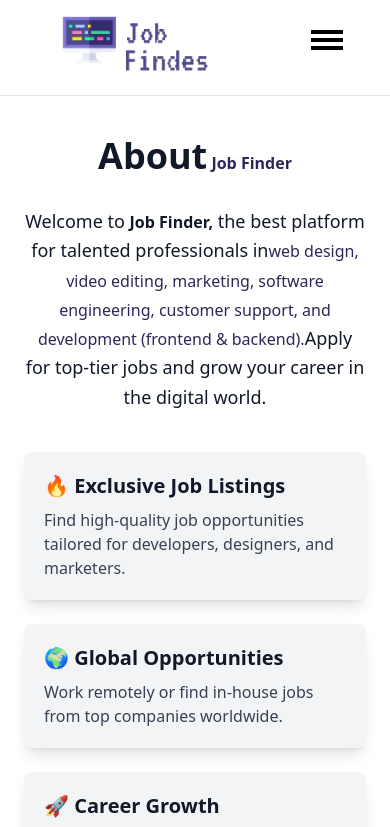
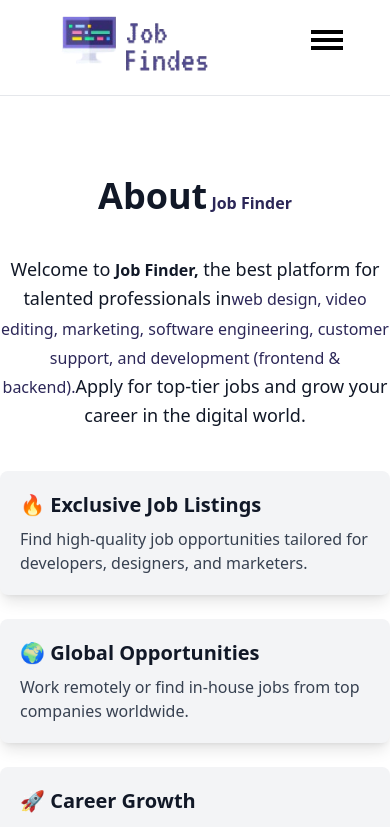
Before and after one commit to lukaabramishvili/tbc-project, a Next.js app: page /about in a window 390 px wide. Shown: the top 827 px of the page. Built offline with nearby package versions, Linux system fonts and the light colour scheme.

Commit message:
fix(style)

```diff
--- a/src/app/about/page.tsx
+++ b/src/app/about/page.tsx
@@ -9,9 +9,9 @@ export default function About() {
   const { language } = useLanguage();
 
   return (
-    <section className="bg-white dark:bg-[#2C2758] text-gray-900 dark:text-white pt-10 pb-16 px-6 sm:px-12 lg:px-24 transition-colors duration-300">
+    <section className="bg-white dark:bg-[#2C2758] text-gray-900 dark:text-white pt-20 pb-24 sm:px-12 lg:px-24 transition-colors duration-300">
       <div className="max-w-4xl mx-auto text-center">
-        <h2 className="text-4xl font-extrabold mb-6 transition-all duration-300 hover:scale-105">
+        <h2 className="text-4xl font-extrabold mb-8 transition-all duration-300 hover:scale-105">
           {language === "eng" ? "About" : "ჩვენს შესახებ"}
           <span className="text-[#2C2758] dark:text-white"> Job Finder</span>
         </h2>
--- a/src/app/components/FeaturedJobs/FeaturedJobscard.tsx
+++ b/src/app/components/FeaturedJobs/FeaturedJobscard.tsx
@@ -73,10 +73,10 @@ const FeaturedJobscard = () => {
   return (
     <div className="w-full max-w-[90rem] mx-auto my-16 bg-[#7F73EB] dark:bg-gradient-to-r dark:from-purple-500 dark:via-indigo-500 dark:to-blue-500 dark:text-white rounded-xl shadow-xl p-6 md:p-8">
       <header className="mb-12">
-        <h1 className="text-4xl md:text-5xl font-bold mb-4">
+        <h1 className="text-4xl md:text-5xl font-bold mb-4 text-white">
           {language === 'eng' ? 'Featured Jobs' : 'გამორჩეული ვაკანსიები'}
         </h1>
-        <p className="text-lg md:text-xl">
+        <p className="text-lg md:text-xl text-white">
           {language === 'eng'
             ? 'Discover over 10,000 opportunities. Find your perfect match below.'
             : '10,000-ზე მეტი შესაძლებლობა. იპოვეთ თქვენი იდეალური ვაკანსია.'}
@@ -131,7 +131,7 @@ const FeaturedJobscard = () => {
                 <div className="bg-white dark:bg-gray-800 rounded-2xl w-full max-w-xl max-h-[90vh] overflow-y-auto">
                   <div className="p-6">
                     <div className="flex justify-between items-center mb-6">
-                      <h2 className="text-2xl font-bold">
+                      <h2 className="text-2xl font-bold dark:text-white">
                         {language === 'eng' ? 'Application Form' : 'განაცხადის ფორმა'}
                       </h2>
                       <button
```
